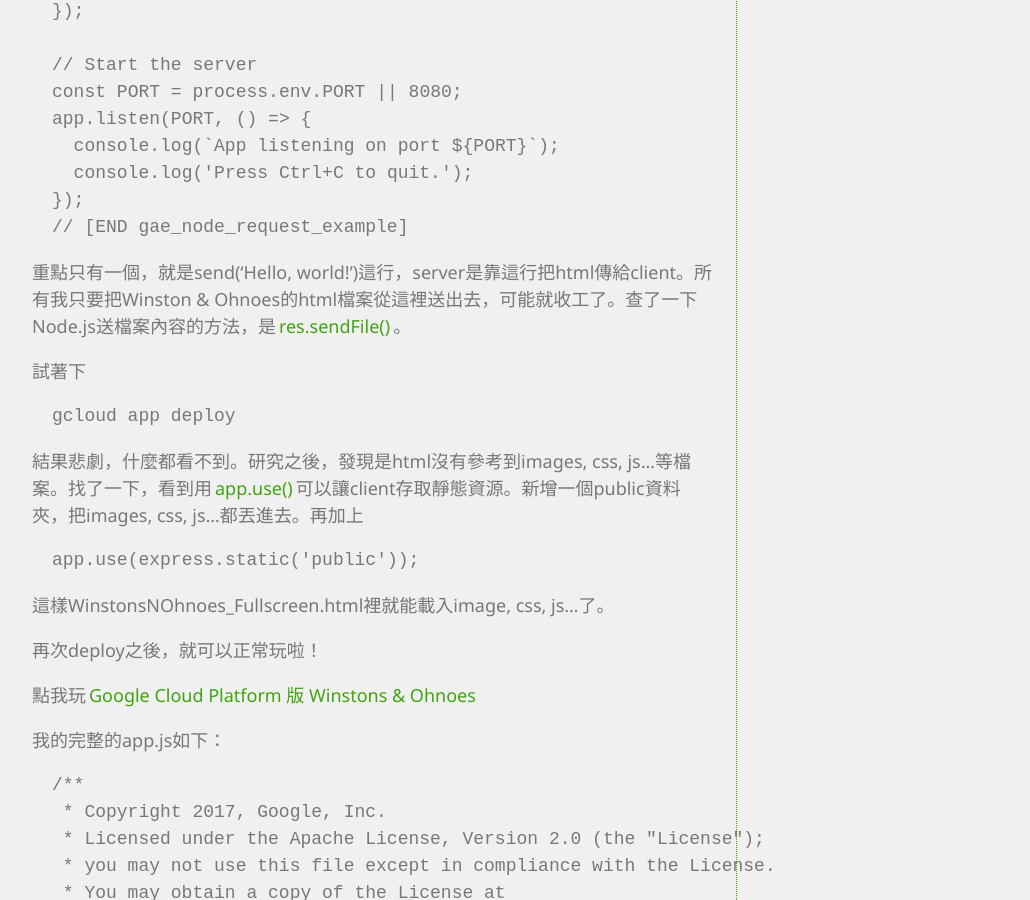
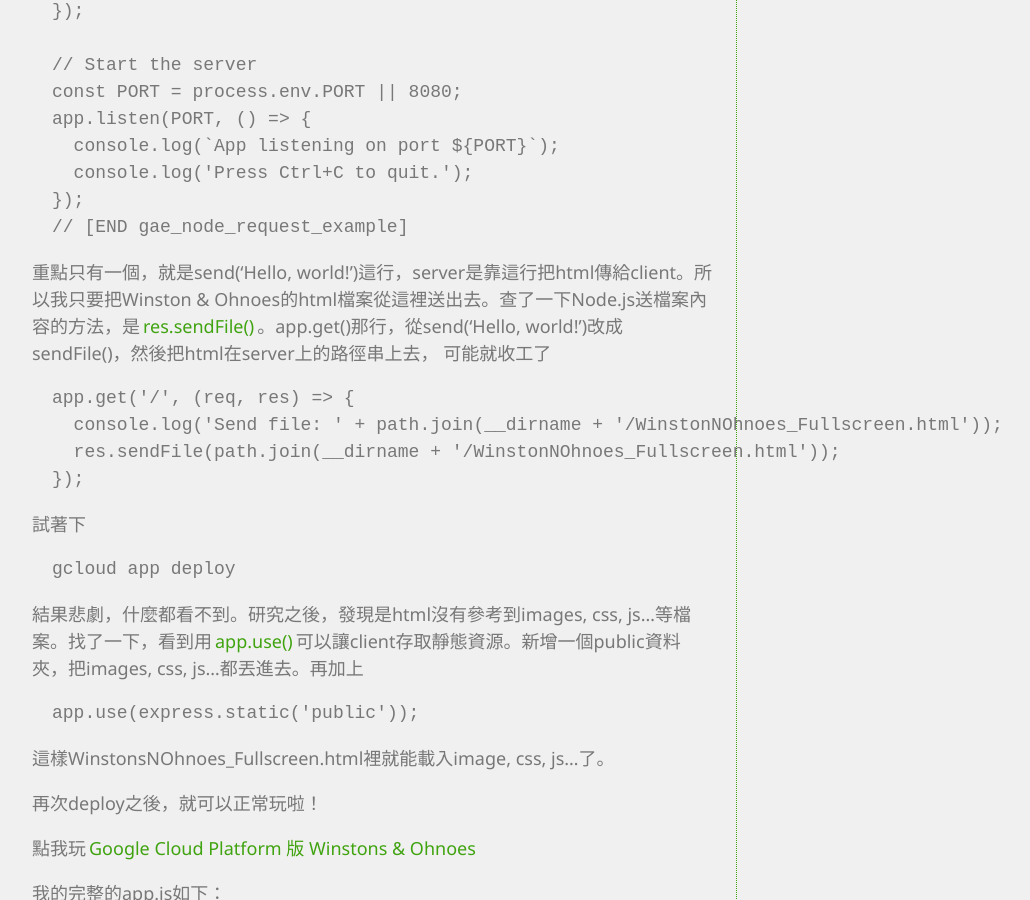
Before and after one commit to shincar/blogs-source, a Jekyll site: the page built from _posts/2019-02-19-host-winstons-and-ohnoes-on-google-could-platform.markdown, in a window 1280 px wide and 900 px high, scrolled down 1711 px. Shown: the whole window, without its empty margins (117-1147 px from the left). Built offline with Jekyll 4.4.1, drawn with Linux system fonts in a browser that asks for light colours; some of the changed text lies outside the part shown.

Commit message:
fix typo

```diff
--- a/_posts/2019-02-19-host-winstons-and-ohnoes-on-google-could-platform.markdown
+++ b/_posts/2019-02-19-host-winstons-and-ohnoes-on-google-could-platform.markdown
@@ -54,7 +54,14 @@ app.listen(PORT, () => {
 // [END gae_node_request_example]
 {% endhighlight %}
 
-重點只有一個，就是send('Hello, world!')這行，server是靠這行把html傳給client。所有我只要把Winston & Ohnoes的html檔案從這裡送出去，可能就收工了。查了一下Node.js送檔案內容的方法，是[res.sendFile()][response-send-file]。
+重點只有一個，就是send('Hello, world!')這行，server是靠這行把html傳給client。所以我只要把Winston & Ohnoes的html檔案從這裡送出去。查了一下Node.js送檔案內容的方法，是[res.sendFile()][response-send-file]。app.get()那行，從send('Hello, world!')改成sendFile()，然後把html在server上的路徑串上去， 可能就收工了
+
+{% highlight javascript %}
+app.get('/', (req, res) => {
+  console.log('Send file: ' + path.join(__dirname + '/WinstonNOhnoes_Fullscreen.html'));
+  res.sendFile(path.join(__dirname + '/WinstonNOhnoes_Fullscreen.html'));
+});
+{% endhighlight %}
 
 試著下
 {% highlight shell %}
```
Also changed, not shown: other parts of _posts/2019-02-19-host-winstons-and-ohnoes-on-google-could-platform.markdown (+1 -1 lines).
